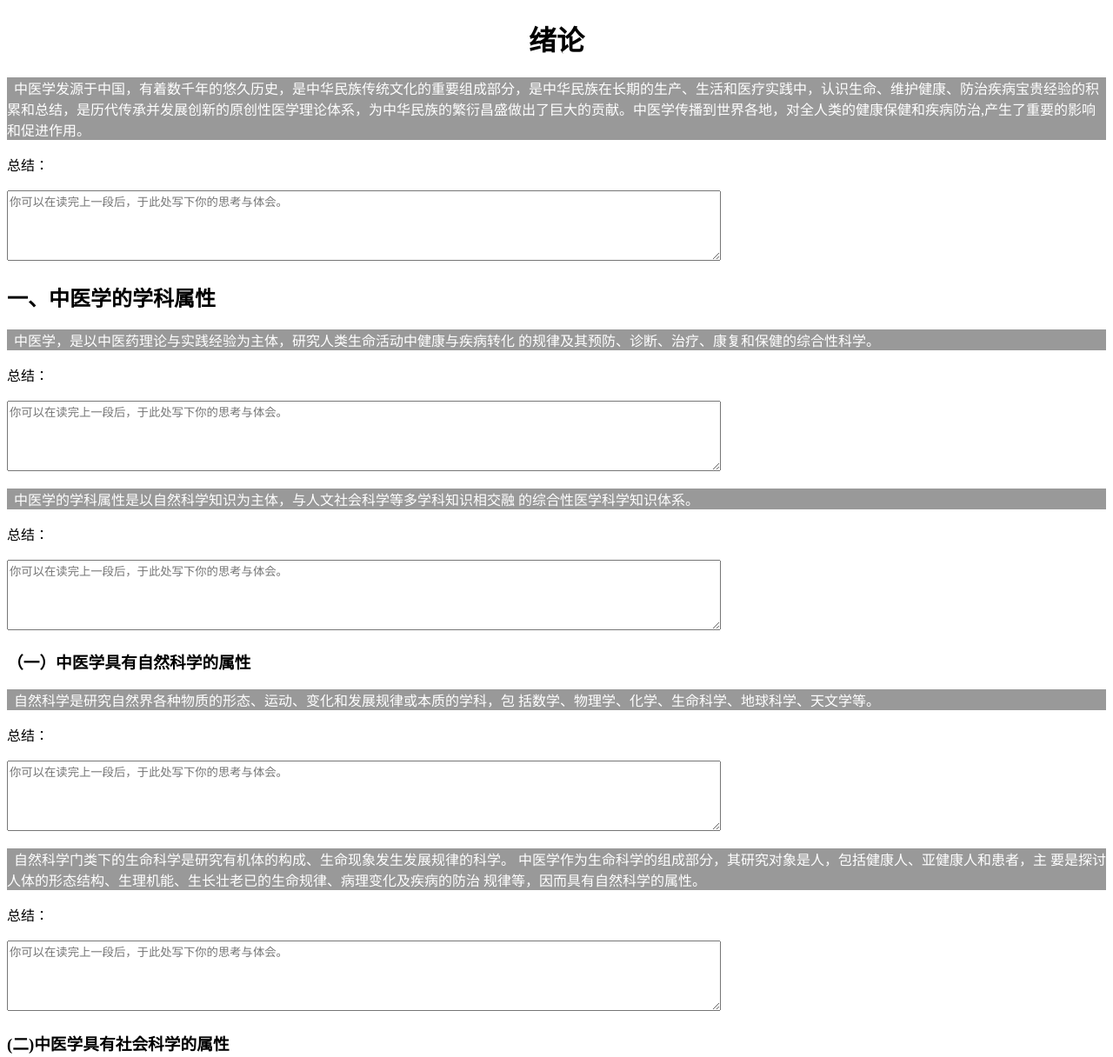
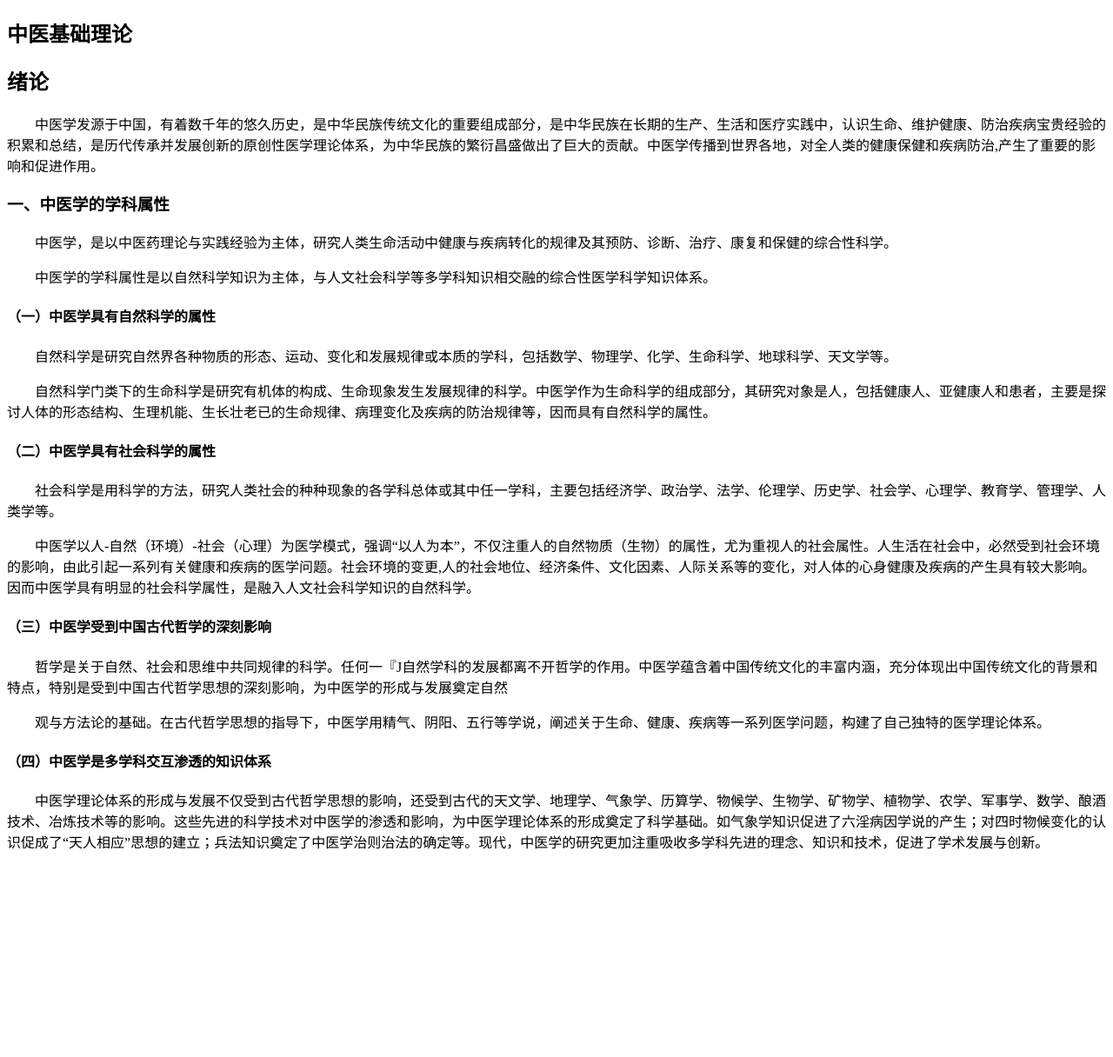
Before and after one commit to huigou-1/huigou-1.github.io, a plain HTML site: page zhongyijichulilun.html in a window 1280 px wide. Shown: the top 1216 px of the page at 87% size. After the commit the page ends 996 px from the top, so only its background shows below. Drawn offline with Linux system fonts and the light colour scheme.

Commit message:
Update zhongyijichulilun.html

```diff
--- a/zhongyijichulilun.html
+++ b/zhongyijichulilun.html
@@ -1,76 +1,48 @@
-<!DOCTYPE HTML>
+<!DOCTYPEhtml>
     <html>
+
     <head>
-			<title>中医基础理论</title>
-			<style type="text/css">
-			h1 {
-				text-align:center;
+        <meta charset="utf-8" />
+        <link type="text/css" href="LearningNotes.css" />
+        <title>中医基础理论之绪论</title>
+        <style>
+            body {
+                background: white;
+                color: black;
             }
+
             p {
-				background-color:#999999;
-				color:white;
+                text-indent: 2em;
             }
         </style>
     </head>
+
     <body>
-			<h1>绪论</h1>
-			<p>														&nbsp;&nbsp;中医学发源于中国，有着数千年的悠久历史，是中华民族传统文化的重要组成部分，是中华民族在长期的生产、生活和医疗实践中，认识生命、维护健康、防治疾病宝贵经验的积累和总结，是历代传承并发展创新的原创性医学理论体系，为中华民族的繁衍昌盛做出了巨大的贡献。中医学传播到世界各地，对全人类的健康保健和疾病防治,产生了重要的影响和促进作用。
-			<!--如何自动换行？使用 <p> 可以实现自动换行 -->
+        <article>
+            <h1>中医基础理论</h1>
+            <h2>绪论</h2>
+            <p>中医学发源于中国，有着数千年的悠久历史，是中华民族传统文化的重要组成部分，是中华民族在长期的生产、生活和医疗实践中，认识生命、维护健康、防治疾病宝贵经验的积累和总结，是历代传承并发展创新的原创性医学理论体系，为中华民族的繁衍昌盛做出了巨大的贡献。中医学传播到世界各地，对全人类的健康保健和疾病防治,产生了重要的影响和促进作用。
             </p>
-			<label for="sc1">总结：</label>
-			<br/>
-			<br/>
-			<textarea name="sc1" id="sc1" cols="100" rows="5" wrap="soft" placeholder="你可以在读完上一段后，于此处写下你的思考与体会。" required></textarea>
-			<h2>一、中医学的学科属性</h2>
-			<p>&nbsp;&nbsp;中医学，是以中医药理论与实践经验为主体，研究人类生命活动中健康与疾病转化 的规律及其预防、诊断、治疗、康复和保健的综合性科学。</p>
-			<label for="sc1">总结：</label>
-			<br/>
-			<br/>
-			<textarea name="sc1" id="sc1" cols="100" rows="5" wrap="soft" placeholder="你可以在读完上一段后，于此处写下你的思考与体会。" required></textarea>
-			<p>&nbsp;&nbsp;中医学的学科属性是以自然科学知识为主体，与人文社会科学等多学科知识相交融 的综合性医学科学知识体系。</p>
-			<label for="sc1">总结：</label>
-			<br/>
-			<br/>
-			<textarea name="sc1" id="sc1" cols="100" rows="5" wrap="soft" placeholder="你可以在读完上一段后，于此处写下你的思考与体会。" required></textarea>
-			<h3>（一）中医学具有自然科学的属性</h3>
-			<p>&nbsp;&nbsp;自然科学是研究自然界各种物质的形态、运动、变化和发展规律或本质的学科，包 括数学、物理学、化学、生命科学、地球科学、天文学等。</p>
-			<label for="sc1">总结：</label>
-			<br/>
-			<br/>
-			<textarea name="sc1" id="sc1" cols="100" rows="5" wrap="soft" placeholder="你可以在读完上一段后，于此处写下你的思考与体会。" required></textarea>
-			<p>&nbsp;&nbsp;自然科学门类下的生命科学是研究有机体的构成、生命现象发生发展规律的科学。 中医学作为生命科学的组成部分，其研究对象是人，包括健康人、亚健康人和患者，主 要是探讨人体的形态结构、生理机能、生长壮老已的生命规律、病理变化及疾病的防治 规律等，因而具有自然科学的属性。</p>
-			<label for="sc1">总结：</label>
-			<br/>
-			<br/>
-			<textarea name="sc1" id="sc1" cols="100" rows="5" wrap="soft" placeholder="你可以在读完上一段后，于此处写下你的思考与体会。" required></textarea>
-			<h3>(二)中医学具有社会科学的属性</h3>
-			<p>&nbsp;&nbsp;社会科学是用科学的方法，研究人类社会的种种现象的各学科总体或其中任一学 科，主要包括经济学、政治学、法学、伦理学、历史学、社会学、心理学、教育学、管 理学、人类学等。</p>
-			<label for="sc1">总结：</label>
-			<br/>
-			<br/>
-			<textarea name="sc1" id="sc1" cols="100" rows="5" wrap="soft" placeholder="你可以在读完上一段后，于此处写下你的思考与体会。" required></textarea>
-			<p>&nbsp;&nbsp;中医学以人-自然（环境）-社会（心理）为医学模式，强调“以人为本”，不仅 注重人的自然物质（生物）的属性，尤为重视人的社会属性。人生活在社会中，必然 受到社会环境的影响，由此引起一系列有关健康和疾病的医学问题。社会环境的变更, 人的社会地位、经济条件、文化因素、人际关系等的变化，对人体的心身健康及疾病的产生具有较大影响。因而中医学具有明显的社会科学属性，是融入人文社会科学知识的自然科学。</p>
-			<label for="sc1">总结：</label>
-			<br/>
-			<br/>
-			<textarea name="sc1" id="sc1" cols="100" rows="5" wrap="soft" placeholder="你可以在读完上一段后，于此处写下你的思考与体会。" required></textarea>
-			<h3>（三）中医学受到中国古代哲学的深刻影响</h3>
-			<p>&nbsp;&nbsp;哲学是关于自然、社会和思维中共同规律的科学。任何一『J自然学科的发展都离不 开哲学的作用。中医学蕴含着中国传统文化的丰富内涵，充分体现出中国传统文化的背 景和特点，特别是受到中国古代哲学思想的深刻影响，为中医学的形成与发展奠定自然 观与方法论的基础。在古代哲学思想的指导下，中医学用精气、阴阳、五行等学说，阐 述关于生命、健康、疾病等一系列医学问题，构建了自己独特的医学理论体系。</p>
-			<label for="sc1">总结：</label>
-			<br/>
-			<br/>
-			<textarea name="sc1" id="sc1" cols="100" rows="5" wrap="soft" placeholder="你可以在读完上一段后，于此处写下你的思考与体会。" required></textarea>
-			<h3>（四）中医学是多学科交互渗透的知识体系</h3>
-			<p>&nbsp;&nbsp;中医学理论体系的形成与发展不仅受到古代哲学思想的影响，还受到古代的天文 学、地理学、气象学、历算学、物候学、生物学、矿物学、植物学、农学、军事学、数 学、酿酒技术、冶炼技术等的影响。这些先进的科学技术对中医学的渗透和影响，为中 医学理论体系的形成奠定了科学基础。如气象学知识促进了六淫病因学说的产生；对四 时物候变化的认识促成了 “天人相应”思想的建立；兵法知识奠定了中医学治则治法 的确定等。现代，中医学的研究更加注重吸收多学科先进的理念、知识和技术，促进了 学术发展与创新。</p>
-			<label for="sc1">总结：</label>
-			<br/>
-			<br/>
-			<textarea name="sc1" id="sc1" cols="100" rows="5" wrap="soft" placeholder="你可以在读完上一段后，于此处写下你的思考与体会。" required></textarea>
+            <h3>一、中医学的学科属性</h3>
+            <p>中医学，是以中医药理论与实践经验为主体，研究人类生命活动中健康与疾病转化的规律及其预防、诊断、治疗、康复和保健的综合性科学。
+            </p>
+            <p>中医学的学科属性是以自然科学知识为主体，与人文社会科学等多学科知识相交融的综合性医学科学知识体系。</p>
+            <h4>（一）中医学具有自然科学的属性</h4>
+            <p>自然科学是研究自然界各种物质的形态、运动、变化和发展规律或本质的学科，包括数学、物理学、化学、生命科学、地球科学、天文学等。</p>
+            <p>自然科学门类下的生命科学是研究有机体的构成、生命现象发生发展规律的科学。中医学作为生命科学的组成部分，其研究对象是人，包括健康人、亚健康人和患者，主要是探讨人体的形态结构、生理机能、生长壮老已的生命规律、病理变化及疾病的防治规律等，因而具有自然科学的属性。
+            </p>
+            <h4>（二）中医学具有社会科学的属性</h4>
+            <p>社会科学是用科学的方法，研究人类社会的种种现象的各学科总体或其中任一学科，主要包括经济学、政治学、法学、伦理学、历史学、社会学、心理学、教育学、管理学、人类学等。</p>
+            <p>中医学以人-自然（环境）-社会（心理）为医学模式，强调“以人为本”，不仅注重人的自然物质（生物）的属性，尤为重视人的社会属性。人生活在社会中，必然受到社会环境的影响，由此引起一系列有关健康和疾病的医学问题。社会环境的变更,人的社会地位、经济条件、文化因素、人际关系等的变化，对人体的心身健康及疾病的产生具有较大影响。因而中医学具有明显的社会科学属性，是融入人文社会科学知识的自然科学。
+            </p>
+            <h4>（三）中医学受到中国古代哲学的深刻影响</h4>
+            <p>哲学是关于自然、社会和思维中共同规律的科学。任何一『J自然学科的发展都离不开哲学的作用。中医学蕴含着中国传统文化的丰富内涵，充分体现出中国传统文化的背景和特点，特别是受到中国古代哲学思想的深刻影响，为中医学的形成与发展奠定自然
+            </p>
+            <p>观与方法论的基础。在古代哲学思想的指导下，中医学用精气、阴阳、五行等学说，阐述关于生命、健康、疾病等一系列医学问题，构建了自己独特的医学理论体系。</p>
+            <h4>（四）中医学是多学科交互渗透的知识体系</h4>
+            <p>中医学理论体系的形成与发展不仅受到古代哲学思想的影响，还受到古代的天文学、地理学、气象学、历算学、物候学、生物学、矿物学、植物学、农学、军事学、数学、酿酒技术、冶炼技术等的影响。这些先进的科学技术对中医学的渗透和影响，为中医学理论体系的形成奠定了科学基础。如气象学知识促进了六淫病因学说的产生；对四时物候变化的认识促成了“天人相应”思想的建立；兵法知识奠定了中医学治则治法的确定等。现代，中医学的研究更加注重吸收多学科先进的理念、知识和技术，促进了学术发展与创新。
+            </p>
+        </article>
     </body>
+
     </html>
-
-			<p>&nbsp;&nbsp;</p>
-			<label for="sc1">总结：</label>
-			<br/>
-			<br/>
-			<textarea name="sc1" id="sc1" cols="100" rows="5" wrap="soft" placeholder="你可以在读完上一段后，于此处写下你的思考与体会。" required></textarea>
```
Lines whose indentation alone changed are shown as unchanged.
